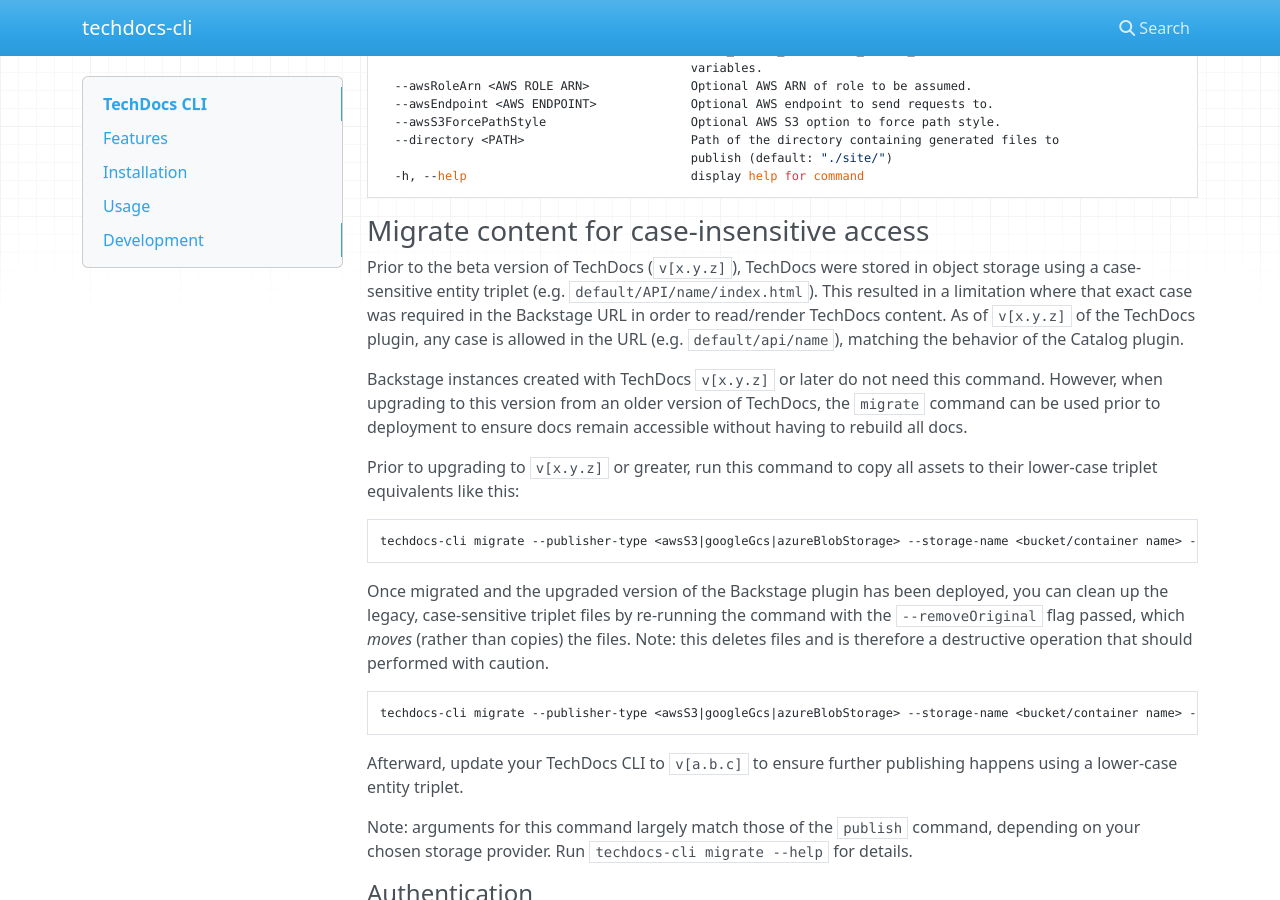
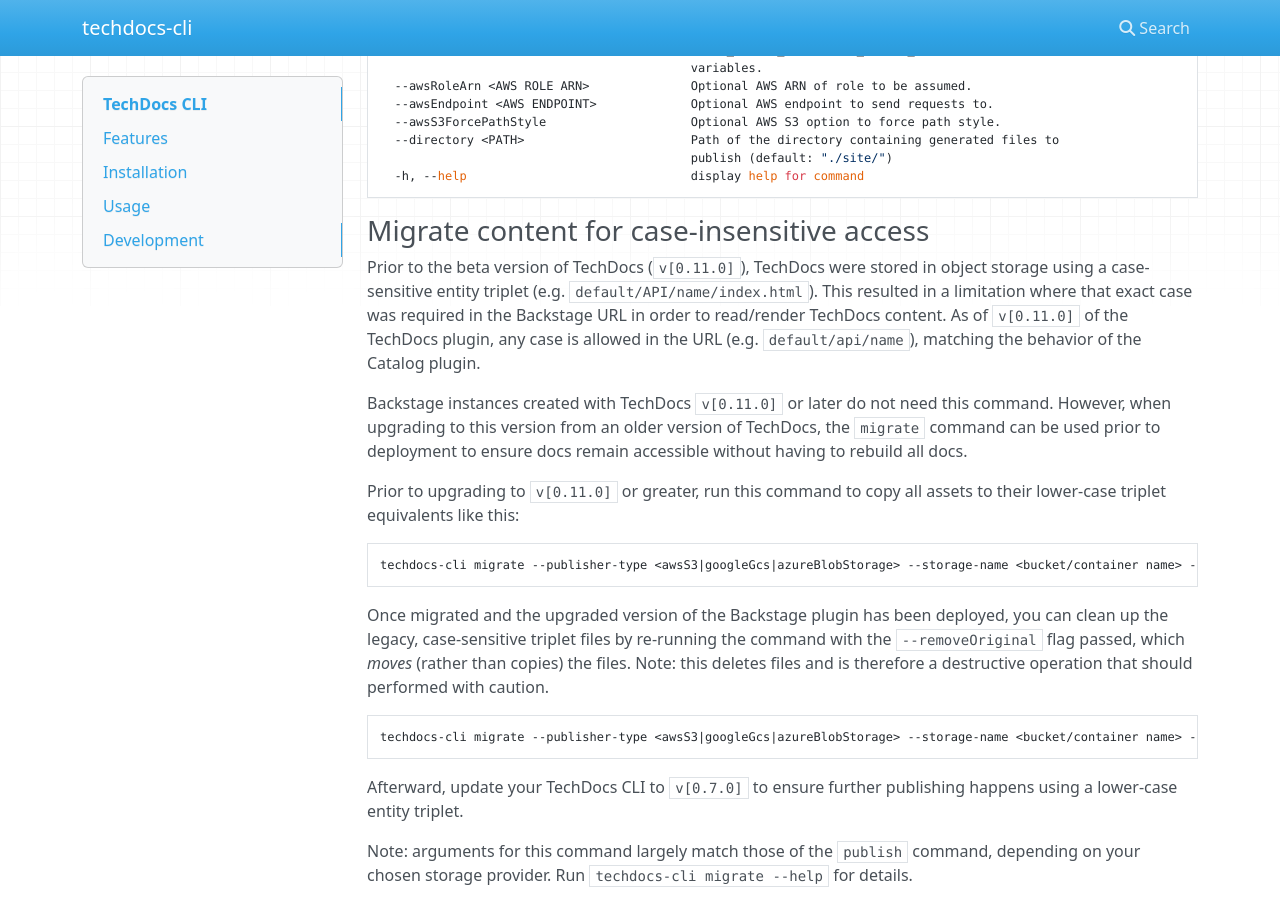
Before and after one commit to backstage/techdocs-cli, an MkDocs documentation site: the page built from docs/README.md, in a window 1280 px wide and 900 px high, scrolled down 3443 px. Built offline with MkDocs 1.6.1, drawn with Linux system fonts in a browser that asks for light colours; nearby versions of some CDN libraries.

Commit message:
Update README.md
Replaced references to TechDocs/TechDocs plugin v[x.y.z) with beta version v[0.11.0]. Replaced reference to TechDocs CLI v[x.y.z] with beta version v[0.7.0).

````diff
--- a/docs/README.md
+++ b/docs/README.md
@@ -155,19 +155,19 @@
 
 ### Migrate content for case-insensitive access
 
-Prior to the beta version of TechDocs (`v[x.y.z]`), TechDocs were stored in
+Prior to the beta version of TechDocs (`v[0.11.0]`), TechDocs were stored in
 object storage using a case-sensitive entity triplet (e.g.
 `default/API/name/index.html`). This resulted in a limitation where that exact
 case was required in the Backstage URL in order to read/render TechDocs
-content. As of `v[x.y.z]` of the TechDocs plugin, any case is allowed in the
+content. As of `v[0.11.0]` of the TechDocs plugin, any case is allowed in the
 URL (e.g. `default/api/name`), matching the behavior of the Catalog plugin.
 
-Backstage instances created with TechDocs `v[x.y.z]` or later do not need this
+Backstage instances created with TechDocs `v[0.11.0]` or later do not need this
 command. However, when upgrading to this version from an older version of
 TechDocs, the `migrate` command can be used prior to deployment to ensure docs
 remain accessible without having to rebuild all docs.
 
-Prior to upgrading to `v[x.y.z]` or greater, run this command to copy all
+Prior to upgrading to `v[0.11.0]` or greater, run this command to copy all
 assets to their lower-case triplet equivalents like this:
 
 ```bash
@@ -184,7 +184,7 @@
 techdocs-cli migrate --publisher-type <awsS3|googleGcs|azureBlobStorage> --storage-name <bucket/container name> --removeOriginal --verbose
 ```
 
-Afterward, update your TechDocs CLI to `v[a.b.c]` to ensure further publishing
+Afterward, update your TechDocs CLI to `v[0.7.0]` to ensure further publishing
 happens using a lower-case entity triplet.
 
 Note: arguments for this command largely match those of the `publish` command,
````
